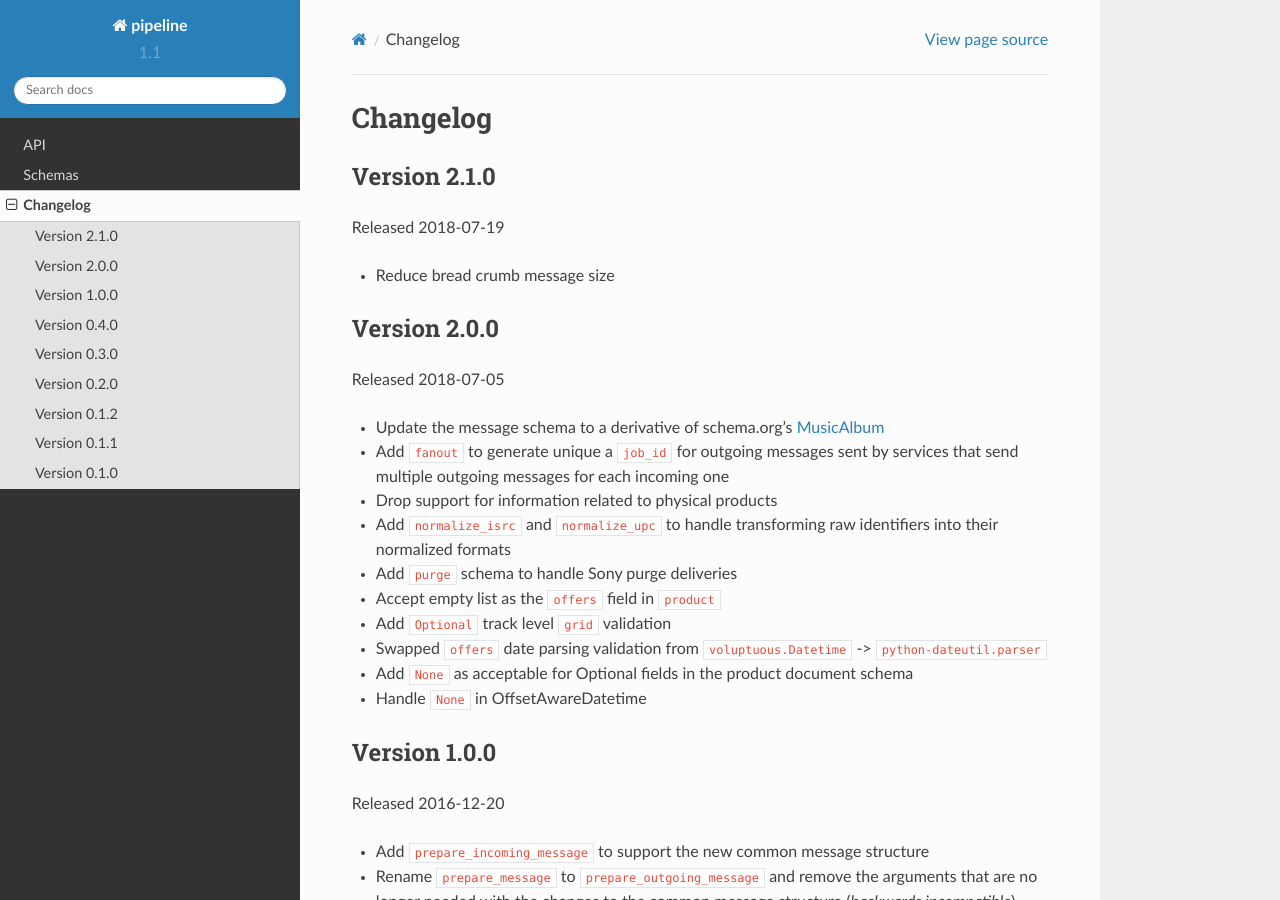
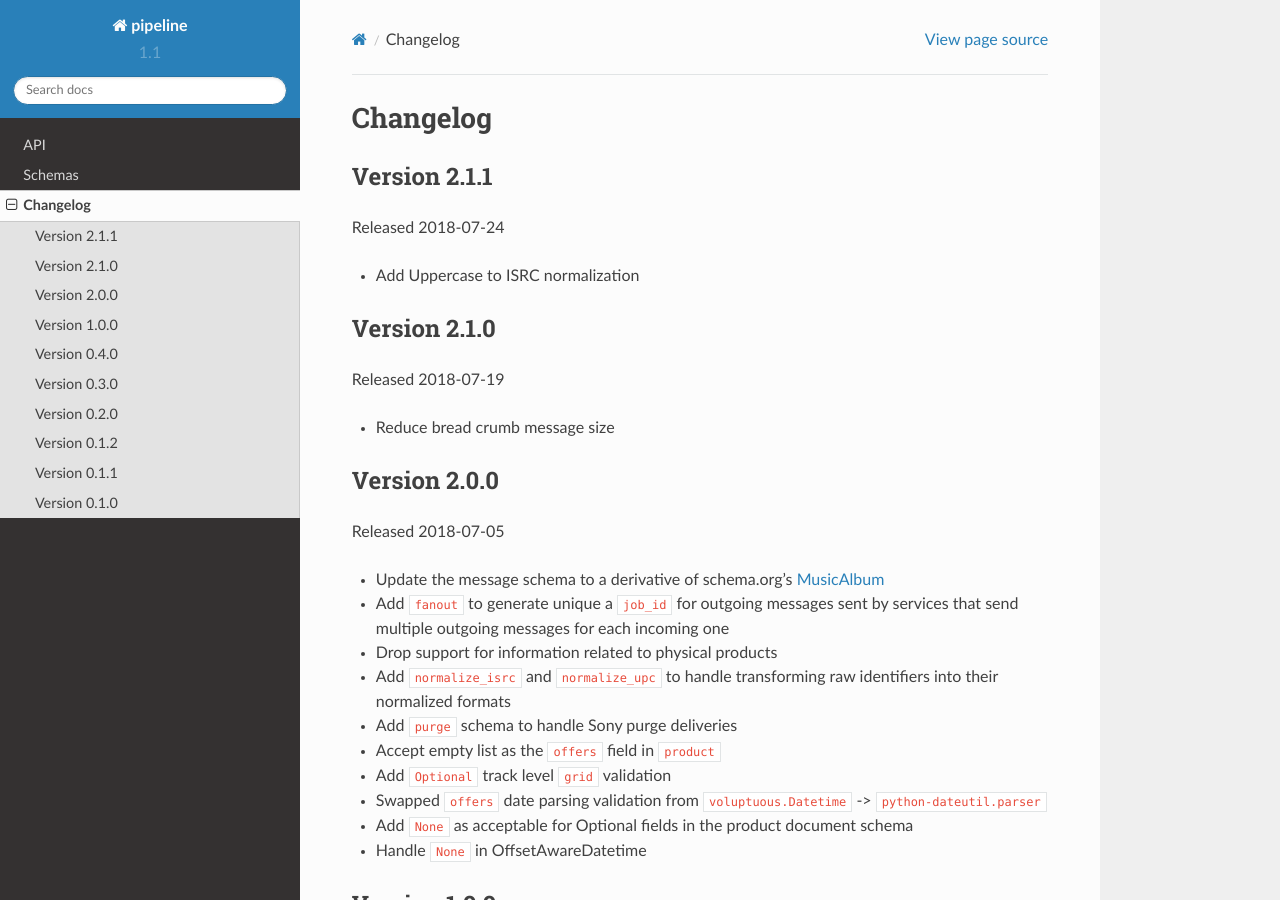
Before and after one commit to iheartradio/pipeline, a Sphinx documentation site: the page built from docs/changes.rst, in a window 1280 px wide and 900 px high. Built offline with Sphinx 7.4.7 and the Read the Docs theme 2.0.0, drawn with Linux system fonts in a browser that asks for light colours.

Commit message:
Added 2.1.1 changelog.

```diff
--- a/docs/changes.rst
+++ b/docs/changes.rst
@@ -1,6 +1,13 @@
 =========
 Changelog
 =========
+
+Version 2.1.1
+==============
+
+Released 2018-07-24
+
+- Add Uppercase to ISRC normalization
 
 Version 2.1.0
 ==============
```
